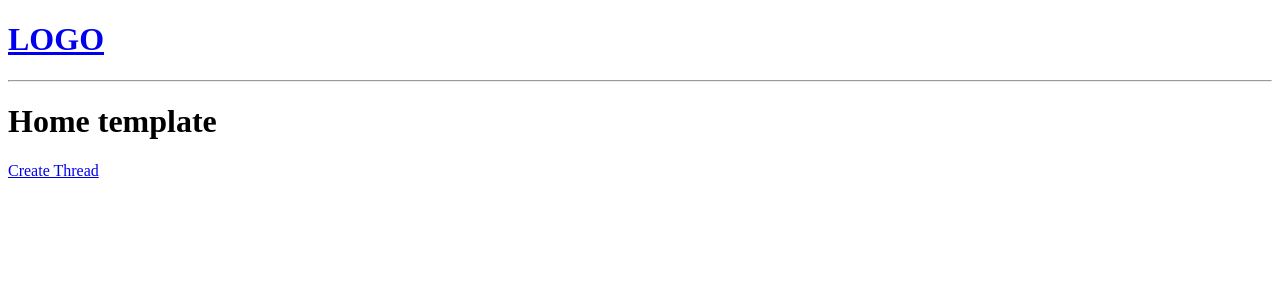
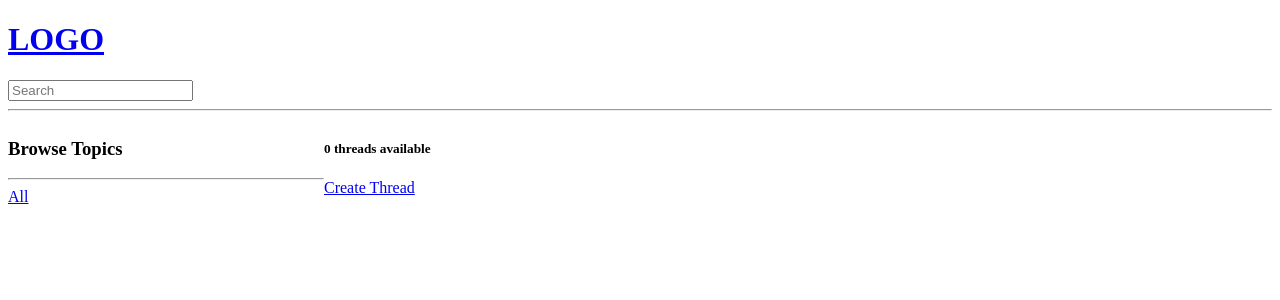
Before and after one commit to JohnnySonTrinh/ebuddies, a Django app: page / in a window 1280 px wide. Shown: the top 300 px of the page. Run offline with Django 5.2, Linux system fonts and the light colour scheme; data that the repository does not hold is empty.

Commit message:
Add Topics and search home.html

```diff
--- a/base/templates/base/home.html
+++ b/base/templates/base/home.html
@@ -1,10 +1,31 @@
 {% extends 'main.html' %}
 
 {% block content %}
-<h1>Home template</h1>
+
+<style>
+    .home-container {
+        display:grid;
+        grid-template-columns: 1fr 3fr;
+    }
+</style>
+
+<div class="home-container">
 
     <div>
+        <h3>Browse Topics</h3>
+        <hr>
+        <div>
+            <a href="{% url 'home' %}">All</a>
+        </div>
+        {% for topic in topics %}
+        <div>
+            <a href="{% url 'home' %}?q={{topic.name}}">{{topic.name}}</a>
+        </div>
+        {% endfor %}
+    </div>
 
+    <div>
+        <h5>{{thread_count}} threads available</h5>
         <a href="{% url 'create-thread' %}">Create Thread</a>
 
         <div>
@@ -20,5 +41,9 @@
 
             {% endfor %}
         </div>
+    </div>
+
+
+</div>
 
 {% endblock content %}
--- a/templates/navbar.html
+++ b/templates/navbar.html
@@ -1,4 +1,8 @@
 <a href="/">
     <h1>LOGO</h1>
 </a>
+
+<form action="{% url 'home' %}" method="GET">
+    <input type="text" name="q" placeholder="Search">
+</form>
 <hr>
```
Lines whose indentation alone changed are shown as unchanged.
